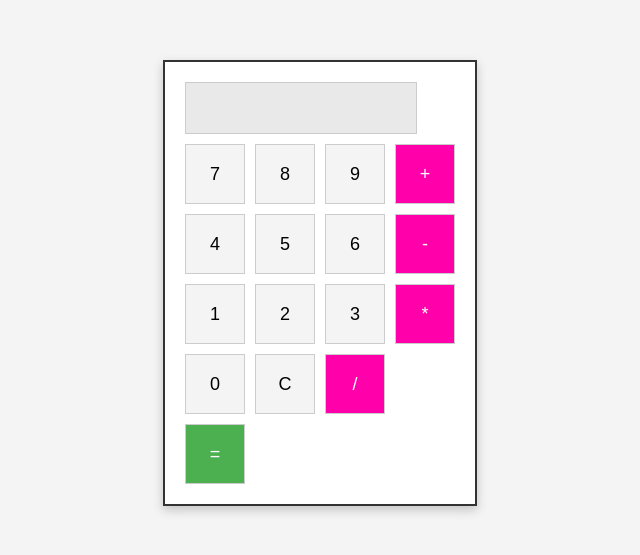
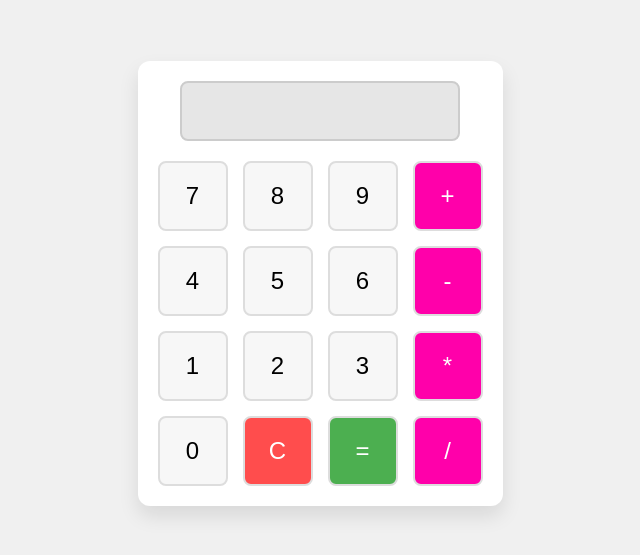
Before and after one commit to git-aidai-kydykbekova/front_final, a plain HTML site: page index.html in a window 1280 px wide. Shown: the part 117-672 px from the top of the page, without its empty margins (320-960 px from the left). Drawn offline with Linux system fonts and the light colour scheme.

Commit message:
changed style

```diff
--- a/index.html
+++ b/index.html
@@ -23,10 +23,12 @@
         <button class="btn" onclick="appendNumber(3)">3</button>
         <button class="btn operator" onclick="setOperator('*')">*</button>
         <button class="btn" onclick="appendNumber(0)">0</button>
-        <button class="btn" onclick="clearDisplay()">C</button>
+        <button class="btn clear" onclick="clearDisplay()">C</button>
+        <button class="btn equal" onclick="calculate()">=</button>
         <button class="btn operator" onclick="setOperator('/')">/</button>
-        <button class="btn equal" onclick="calculate()">=</button>
     </div>
 </div>
+
+<script src="script.js"></script>
 </body>
 </html>
--- a/script.js
+++ b/script.js
@@ -7,6 +7,7 @@ function appendNumber(number) {
     currentInput += number;
     display.value = currentInput;
 }
+
 function setOperator(op) {
     if (currentInput === '') return;
     if (previousInput !== '') {
@@ -16,6 +17,7 @@ function setOperator(op) {
     previousInput = currentInput;
     currentInput = '';
 }
+
 function clearDisplay() {
     currentInput = '';
     previousInput = '';
--- a/style.css
+++ b/style.css
@@ -1,47 +1,67 @@
 body {
-    font-family: Arial, sans-serif;
+    font-family: 'Arial', sans-serif;
     display: flex;
     justify-content: center;
     align-items: center;
     height: 100vh;
-    background-color: #f4f4f4;
+    background-color: #f0f0f0;
     margin: 0;
 }
 
 .calculator {
-    border: 2px solid #333;
+    background-color: #fff;
     padding: 20px;
-    background-color: #fff;
-    box-shadow: 0 4px 10px rgba(0, 0, 0, 0.2);
+    border-radius: 12px;
+    box-shadow: 0 10px 20px rgba(0, 0, 0, 0.1);
+    display: flex;
+    flex-direction: column;
+    align-items: center;
 }
+
 #display {
-    width: 220px;
-    height: 40px;
-    font-size: 20px;
+    width: 280px;
+    height: 60px;
+    font-size: 30px;
     text-align: right;
-    margin-bottom: 10px;
-    padding: 5px;
-    border: 1px solid #ccc;
-    background-color: #e9e9e9;
+    margin-bottom: 20px;
+    padding: 10px;
+    border: 2px solid #ccc;
+    border-radius: 8px;
+    background-color: #e6e6e6;
+    color: #333;
+    box-sizing: border-box;
 }
+
 .buttons {
     display: grid;
-    grid-template-columns: repeat(4, 60px);
-    gap: 10px;
+    grid-template-columns: repeat(4, 70px);
+    gap: 15px;
 }
+
 button {
-    width: 60px;
-    height: 60px;
-    font-size: 18px;
-    background-color: #f4f4f4;
-    border: 1px solid #ccc;
+    width: 70px;
+    height: 70px;
+    font-size: 24px;
+    background-color: #f7f7f7;
+    border: 2px solid #ddd;
+    border-radius: 8px;
     cursor: pointer;
-    transition: background-color 0.3s;
+    transition: background-color 0.3s, transform 0.2s ease-in-out;
 }
 
 button:hover {
-    background-color: #ddd;
+    background-color: #e0e0e0;
+    transform: scale(1.05);
 }
+
+button:active {
+    transform: scale(0.98);
+}
+
+button:focus {
+    outline: none;
+}
+
 .operator {
     background-color: #f0a;
     color: white;
@@ -54,13 +74,18 @@ button:hover {
 .equal {
     background-color: #4caf50;
     color: white;
-    grid-column: span 2;
+
 }
 
 .equal:hover {
     background-color: #45a049;
 }
 
-button:focus {
-    outline: none;
+.clear {
+    background-color: #ff4d4d;
+    color: white;
 }
+
+.clear:hover {
+    background-color: #e04343;
+}
```
